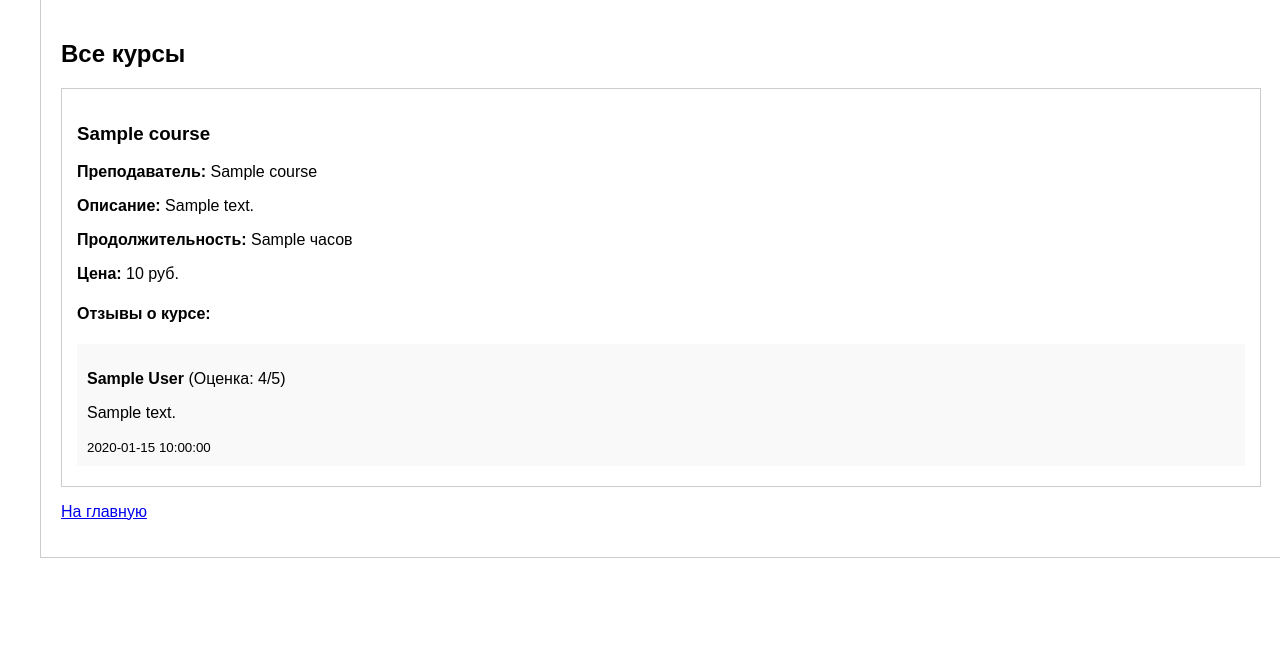
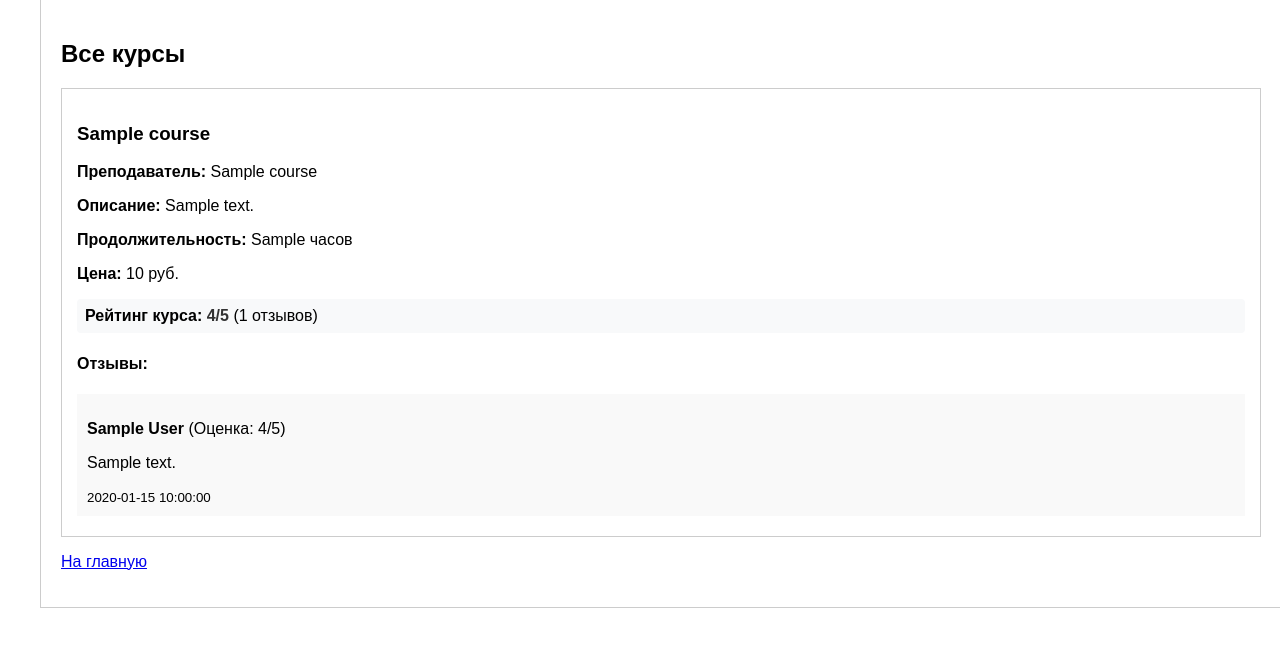
Before and after one commit to Belousov-Kirill-1ISP21/LR4, a PHP site: page /pages/courses.php in a window 1280 px wide. Shown: the part 31-678 px from the top of the page. Run offline with PHP 8.4, Linux system fonts and the light colour scheme; tables that the repository leaves empty or names only in its code hold one stand-in row (values such as "Sample post").

Commit message:
Commit 4

```diff
--- a/root/classes/Review.php
+++ b/root/classes/Review.php
@@ -38,5 +38,18 @@ class Review {
 
         return mysqli_stmt_get_result($stmt);
     }
+
+    public function getCourseRating($course_id) {
+        $query = "SELECT AVG(rating) as avg_rating, COUNT(*) as review_count
+                  FROM " . $this->table_name . "
+                  WHERE course_id = ?";
+
+        $stmt = mysqli_prepare($this->conn, $query);
+        mysqli_stmt_bind_param($stmt, "i", $course_id);
+        mysqli_stmt_execute($stmt);
+        $result = mysqli_stmt_get_result($stmt);
+
+        return mysqli_fetch_assoc($result);
+    }
 }
 ?>
--- a/root/css/style.css
+++ b/root/css/style.css
@@ -64,3 +64,15 @@ button {
     padding: 15px;
     margin: 10px 0;
 }
+
+.course-rating {
+    margin: 10px 0;
+    padding: 8px;
+    background: #f8f9fa;
+    border-radius: 4px;
+}
+
+.rating-value {
+    font-weight: bold;
+    color: #333;
+}
--- a/root/pages/courses.php
+++ b/root/pages/courses.php
@@ -20,7 +20,11 @@ $courses = $course->getAll();
     <div class="container">
         <h2>Все курсы</h2>
 
-        <?php while($course_row = mysqli_fetch_assoc($courses)): ?>
+        <?php while($course_row = mysqli_fetch_assoc($courses)):
+            $rating_data = $review->getCourseRating($course_row['id']);
+            $avg_rating = $rating_data['avg_rating'] ? round($rating_data['avg_rating'], 1) : 0;
+            $review_count = $rating_data['review_count'];
+        ?>
         <div class="course-block">
             <h3><?php echo $course_row['name']; ?></h3>
             <p><strong>Преподаватель:</strong> <?php echo $course_row['teacher_name']; ?></p>
@@ -28,7 +32,18 @@ $courses = $course->getAll();
             <p><strong>Продолжительность:</strong> <?php echo $course_row['duration_hours']; ?> часов</p>
             <p><strong>Цена:</strong> <?php echo $course_row['price']; ?> руб.</p>
 
-            <h4>Отзывы о курсе:</h4>
+            <div class="course-rating">
+                <strong>Рейтинг курса:</strong>
+                <?php if ($avg_rating > 0): ?>
+                    <span class="rating-value"><?php echo $avg_rating; ?>/5</span>
+                    (<?php echo $review_count; ?> отзывов)
+                <?php else: ?>
+                    <span>ещё нет оценок</span>
+                <?php endif; ?>
+            </div>
+
+            <div class="course-reviews">
+                <h4>Отзывы:</h4>
                 <?php
                 $reviews = $review->getCourseReviews($course_row['id']);
                 if (mysqli_num_rows($reviews) > 0): ?>
@@ -44,6 +59,7 @@ $courses = $course->getAll();
                     <p>Пока нет отзывов</p>
                 <?php endif; ?>
             </div>
+        </div>
         <?php endwhile; ?>
 
         <p><a href="../index.php">На главную</a></p>
```
Also changed, not shown: root/pages/my_applications.php (+29 -19 lines). Lines whose indentation alone changed are shown as unchanged.
